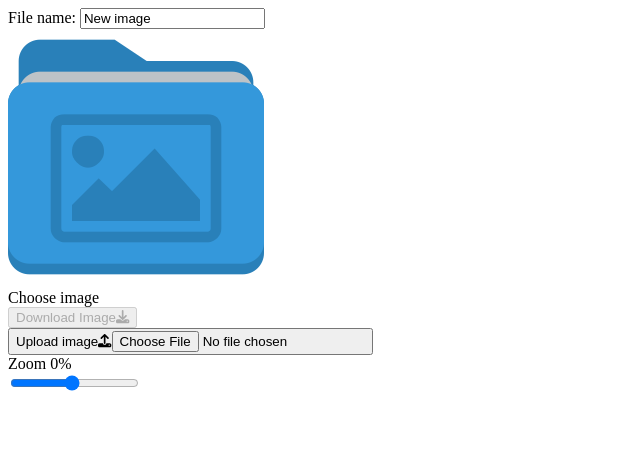
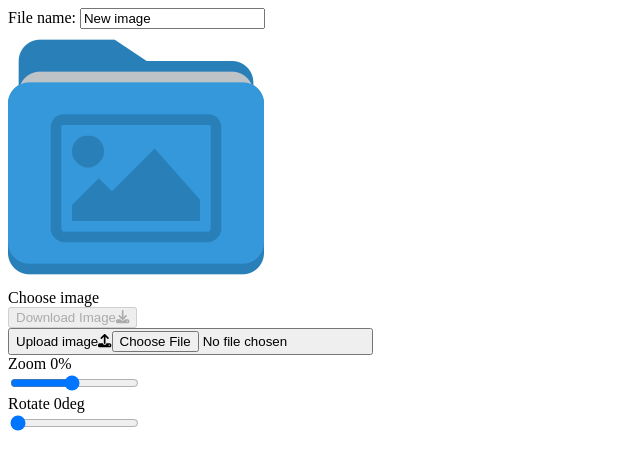
Before and after one commit to DavitAve/mini-photo-editor, a React (Vite) app: page / in a window 1280 px wide. Shown: the top 470 px of the page, without its empty margins (0-640 px from the left). Built offline with nearby package versions, Linux system fonts and the light colour scheme; the HTML template or start-up script is replaced by a standard one.

Commit message:
fixed some bugs added rotate functionality

```diff
--- a/src/components/Main.tsx
+++ b/src/components/Main.tsx
@@ -2,34 +2,49 @@ import { FunctionComponent, useRef, ChangeEvent, useState } from "react";
 import FolderImg from "../assets/images/folder.png";
 import MainFunc from "./MainFunc";
 
-const canvasSize = 640;
+const canvasSize = 630;
 
 const Main: FunctionComponent = () => {
   const canvasRef = useRef<HTMLCanvasElement>(null);
   const fileRef = useRef<HTMLInputElement>(null);
   const [zoom, setZoom] = useState<number>(0);
+  const [rotate, setRotate] = useState<number>(0);
   const [fileName, setFileName] = useState<string>("New image");
   const [selectedImage, setSelectedImage] = useState<
     string | ArrayBuffer | null
   >(null);
 
-  const canvasUpd = (src: string | ArrayBuffer | null, zoom: number) => {
+  const canvasUpd = ({ ...args }) => {
     const img = new Image();
-    img.src = src?.toString() || "";
+    img.src = args.src?.toString() || "";
 
     const animateSizeChange = () => {
       const canvas = canvasRef.current;
       const context = canvas?.getContext("2d");
       const { w, h } = widthCond(img.width, img.height);
       if (canvas) {
-        canvas.width = w;
-        canvas.height = h;
+        canvas.width = canvasSize;
+        canvas.height = canvasSize;
+        context?.clearRect(0, 0, canvas.width, canvas.height);
+        context?.save();
       }
-      const x = ((canvas?.width || 0) - (w * zoom) / 100 - w) / 2;
-      const y = ((canvas?.height || 0) - (h * zoom) / 100 - h) / 2;
+      const x = ((canvas?.width || 0) - (w * args.zoom) / 100 - w) / 2;
+      const y = ((canvas?.height || 0) - (h * args.zoom) / 100 - h) / 2;
+      const rotate = args.rotate * (Math.PI / 180);
 
+      context?.translate(canvasSize / 2, canvasSize / 2);
+      context?.rotate(rotate);
+
+      context?.translate(-canvasSize / 2, -canvasSize / 2);
       context?.clearRect(0, 0, w, h);
-      context?.drawImage(img, x, y, w + (w * zoom) / 100, h + (h * zoom) / 100);
+
+      context?.drawImage(
+        img,
+        x,
+        y,
+        w + (w * args.zoom) / 100,
+        h + (h * args.zoom) / 100
+      );
     };
 
     img.onload = () => animateSizeChange();
@@ -80,7 +95,7 @@ const Main: FunctionComponent = () => {
     reader.onload = () => {
       setZoom(0);
       setSelectedImage(reader.result);
-      canvasUpd(reader.result, 0);
+      canvasUpd({ src: reader.result, zoom: 0 });
     };
   };
 
@@ -121,8 +136,9 @@ const Main: FunctionComponent = () => {
             image={selectedImage}
             onAction={mainAction}
           />
+          <div className="flex flex-col gap-4">
             <div className="flex gap-6">
-            <div>Zoom {zoom}%</div>
+              <div className="w-32">Zoom {zoom}%</div>
               <input
                 type="range"
                 className="flex-auto"
@@ -132,11 +148,26 @@ const Main: FunctionComponent = () => {
                 onChange={(e) => {
                   const val = Number(e.target.value);
                   setZoom(val);
-                canvasUpd(selectedImage, val);
+                  canvasUpd({ src: selectedImage, rotate: rotate, zoom: val });
                 }}
               />
             </div>
-          <div></div>
+            <div className="flex gap-6">
+              <div className="w-32">Rotate {rotate}deg</div>
+              <input
+                type="range"
+                className="flex-auto"
+                min="0"
+                max="180"
+                value={rotate}
+                onChange={(e) => {
+                  const val = Number(e.target.value);
+                  setRotate(val);
+                  canvasUpd({ src: selectedImage, rotate: val, zoom: zoom });
+                }}
+              />
+            </div>
+          </div>
         </div>
       </div>
     </div>
```
Lines whose indentation alone changed are shown as unchanged.
